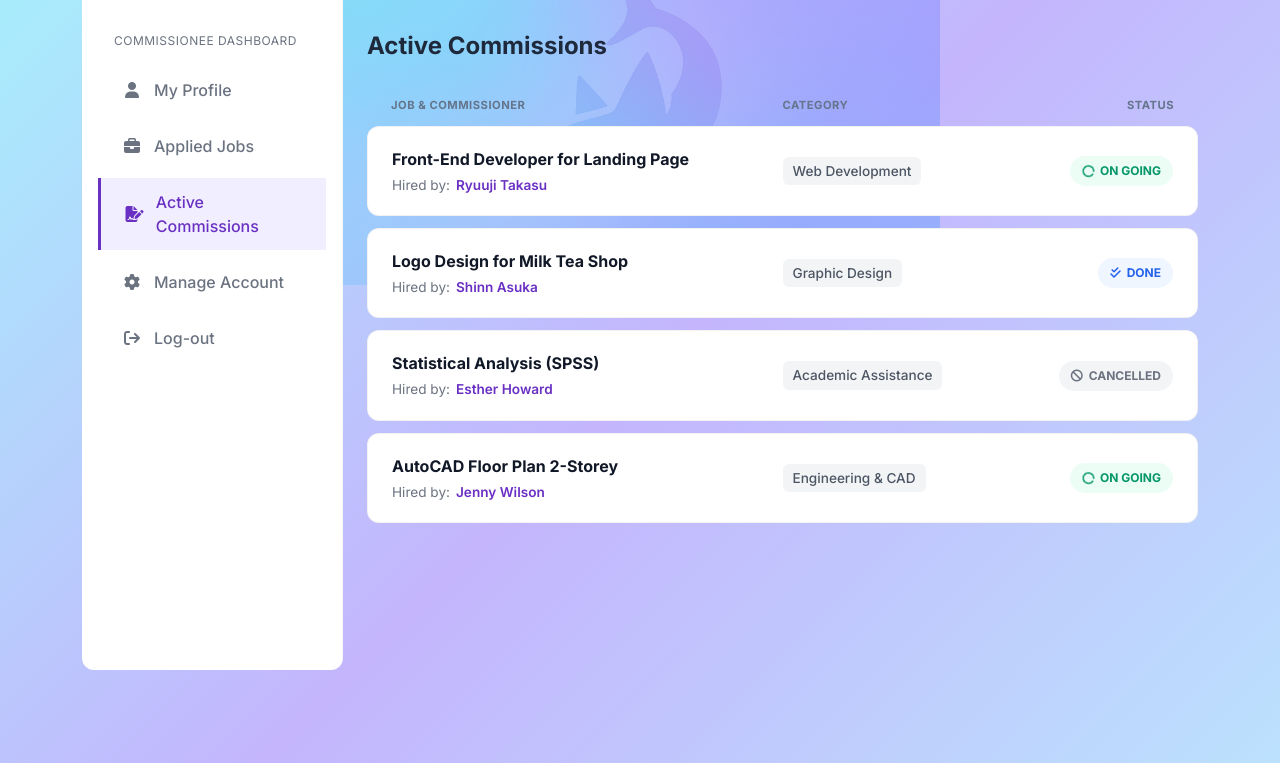
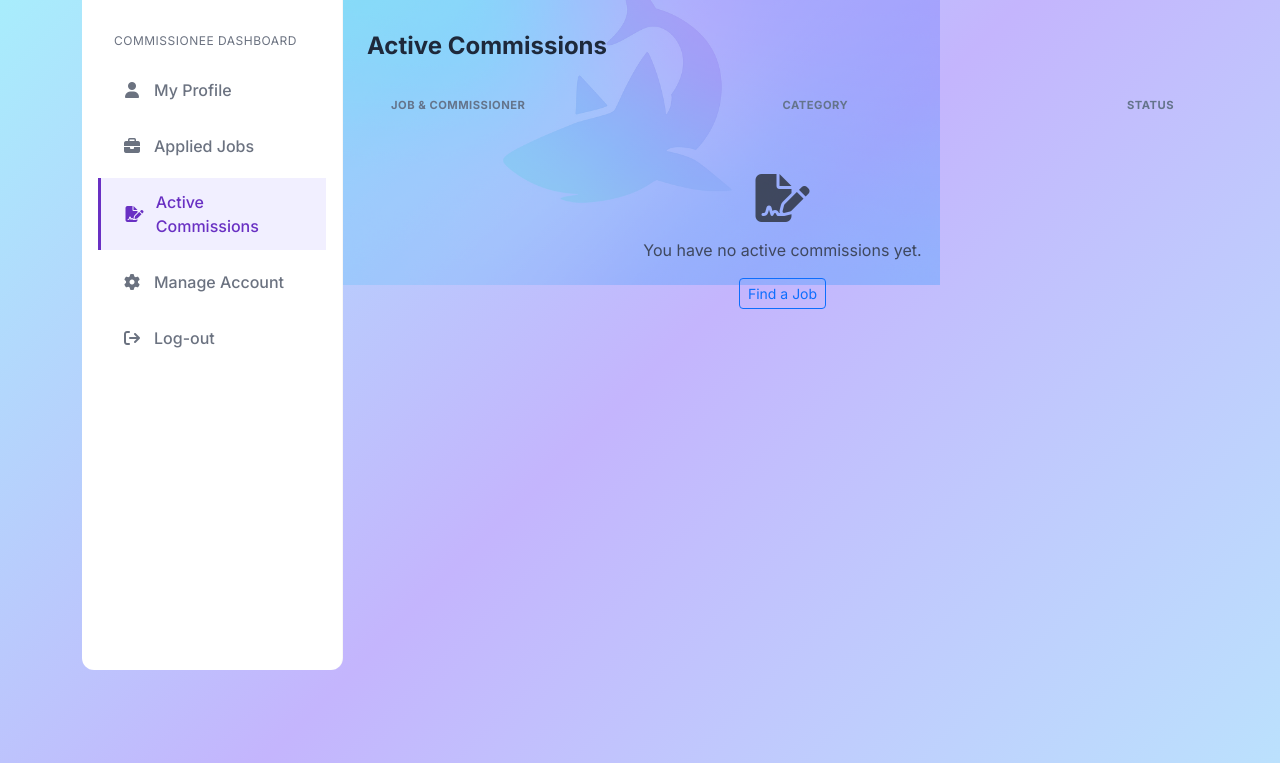
Before and after one commit to Shinnbeegpp/DSA-FINAL-PROJECT, a Django app: page /favorite_jobs/ in a window 1280 px wide. Shown: the part 115-878 px from the top of the page. Run offline with Django 5.2, Linux system fonts and the light colour scheme; the visitor is signed in with stand-in values (Sample User, id 1).

Commit message:
yung mga dagdag inayus na

```diff
--- a/jobshark/urls.py
+++ b/jobshark/urls.py
@@ -27,11 +27,11 @@ from users import views
 from users.views import homepage, sign_in, find_job_notsigned
 from users.views import registration, myjobs, find_job_candidate
 from users.views import commissionee_settings, commissioner_settings, post_job
-from users.views import applied_jobs, favorite_jobs, myprofile_commissioner
+from users.views import applied_jobs, active_commissions, myprofile_commissioner
 from users.views import myprofile_commissionee, view_details, saved_candidates
 from users.views import myprofile_commissionee, upload_resume, delete_resume
 from users.views import update_application_status, saved_candidates, update_job_status
-from users.views import view_commissionee, apply_for_job
+from users.views import view_commissionee, apply_for_job, favorite_jobs
 
 urlpatterns = [
     # General URLs
--- a/users/templates/applied_jobs.html
+++ b/users/templates/applied_jobs.html
@@ -342,7 +342,7 @@
 
             <div class="col-lg-9 col-content">
                 <div class="d-flex justify-content-between align-items-center mb-4">
-                    <h2 class="page-title">Applied Jobs <span style="color: #94a3b8; font-weight: 400; font-size: 1.2rem;">(7)</span></h2>
+                    <h2 class="page-title">Applied Jobs <span style="color: #94a3b8; font-weight: 400; font-size: 1.2rem;">({{ total_apps }})</span></h2>
 
                     <div class="d-flex align-items-center gap-2">
                         <span style="font-size: 0.9rem; font-weight: 500; color: #475569;">Application Status</span>
--- a/users/templates/favorite_jobs.html
+++ b/users/templates/favorite_jobs.html
@@ -241,77 +241,86 @@
                         <div class="text-end">Status</div>
                     </div>
 
+                    {% for app in applications %}
                     <div class="job-row">
+
                         <div>
-                            <div class="job-title">Front-End Developer for Landing Page</div>
+                            <div class="job-title">{{ app.job.title }}</div>
                             <div class="commissioner-info">
                                 <span>Hired by:</span>
-                                <span class="commissioner-name">Ryuuji Takasu</span>
-                            </div>
-                        </div>
-                        <div>
-                            <span class="category-tag">Web Development</span>
-                        </div>
-                        <div class="text-end text-end-desktop">
-                            <span class="status-badge status-ongoing">
-                                <i class="fa-solid fa-circle-notch fa-spin"></i> On Going
+                                <span class="commissioner-name">
+                                    {{ app.job.commissioner.first_name }} {{ app.job.commissioner.last_name }}
                                 </span>
                             </div>
                         </div>
 
-                    <div class="job-row">
                         <div>
-                            <div class="job-title">Logo Design for Milk Tea Shop</div>
-                            <div class="commissioner-info">
-                                <span>Hired by:</span>
-                                <span class="commissioner-name">Shinn Asuka</span>
+                            <span class="category-tag">{{ app.job.category }}</span>
                         </div>
-                        </div>
-                        <div>
-                            <span class="category-tag">Graphic Design</span>
-                        </div>
+
                         <div class="text-end text-end-desktop">
+                            {% if app.job.status == 'Ongoing' %}
+                                <span class="status-badge status-ongoing">
+                                    <i class="fa-solid fa-circle-notch fa-spin"></i> On Going
+                                </span>
+                            {% elif app.job.status == 'Done' %}
                                 <span class="status-badge status-done">
                                     <i class="fa-solid fa-check-double"></i> Done
                                 </span>
-                        </div>
-                    </div>
-
-                    <div class="job-row">
-                        <div>
-                            <div class="job-title">Statistical Analysis (SPSS)</div>
-                            <div class="commissioner-info">
-                                <span>Hired by:</span>
-                                <span class="commissioner-name">Esther Howard</span>
-                            </div>
-                        </div>
-                        <div>
-                            <span class="category-tag">Academic Assistance</span>
-                        </div>
-                        <div class="text-end text-end-desktop">
+                            {% elif app.job.status == 'Cancelled' %}
                                 <span class="status-badge status-cancelled">
                                     <i class="fa-solid fa-ban"></i> Cancelled
                                 </span>
-                        </div>
+                            {% else %}
+                                <span class="status-badge status-ongoing">
+                                    <i class="fa-solid fa-check"></i> Accepted
+                                </span>
+                            {% endif %}
                         </div>
 
-                    <div class="job-row">
-                        <div>
-                            <div class="job-title">AutoCAD Floor Plan 2-Storey</div>
-                            <div class="commissioner-info">
-                                <span>Hired by:</span>
-                                <span class="commissioner-name">Jenny Wilson</span>
                     </div>
+                    {% empty %}
+                        <div class="text-center py-5 text-muted">
+                            <i class="fa-solid fa-file-signature fa-3x mb-3"></i>
+                            <p>You have no active commissions yet.</p>
+                            <a href="{% url 'find_job_candidate' %}" class="btn btn-sm btn-outline-primary">Find a Job</a>
                         </div>
-                        <div>
-                            <span class="category-tag">Engineering & CAD</span>
+                    {% endfor %}
+
+                    {% if applications.has_other_pages %}
+                    <div class="d-flex justify-content-center mt-4 gap-2">
+
+                        {% if applications.has_previous %}
+                            <a href="?page={{ applications.previous_page_number }}" class="btn btn-sm text-muted rounded-circle d-flex align-items-center justify-content-center text-decoration-none" style="width: 32px; height: 32px; border: 1px solid #eee;">
+                                <i class="fa-solid fa-arrow-left"></i>
+                            </a>
+                        {% else %}
+                            <button class="btn btn-sm text-muted rounded-circle" style="width: 32px; height: 32px;" disabled><i class="fa-solid fa-arrow-left"></i></button>
+                        {% endif %}
+
+                        {% for num in applications.paginator.page_range %}
+                            {% if applications.number == num %}
+                                <span class="btn btn-sm rounded-circle text-white fw-bold shadow-sm d-flex align-items-center justify-content-center"
+                                    style="width: 32px; height: 32px; background-color: var(--primary-color); cursor: default;">
+                                    {{ num }}
+                                </span>
+                            {% else %}
+                                <a href="?page={{ num }}" class="btn btn-sm text-muted rounded-circle d-flex align-items-center justify-content-center text-decoration-none" style="width: 32px; height: 32px; border: 1px solid #eee;">
+                                    {{ num }}
+                                </a>
+                            {% endif %}
+                        {% endfor %}
+
+                        {% if applications.has_next %}
+                            <a href="?page={{ applications.next_page_number }}" class="btn btn-sm rounded-circle fw-bold d-flex align-items-center justify-content-center text-decoration-none" style="width: 32px; height: 32px; color: var(--primary-color); background: #f3f0ff;">
+                                <i class="fa-solid fa-arrow-right"></i>
+                            </a>
+                        {% else %}
+                            <button class="btn btn-sm text-muted rounded-circle" style="width: 32px; height: 32px;" disabled><i class="fa-solid fa-arrow-right"></i></button>
+                        {% endif %}
+
                     </div>
-                        <div class="text-end text-end-desktop">
-                            <span class="status-badge status-ongoing">
-                                <i class="fa-solid fa-circle-notch fa-spin"></i> On Going
-                            </span>
-                        </div>
-                    </div>
+                    {% endif %}
 
                 </div>
             </div>
--- a/users/views.py
+++ b/users/views.py
@@ -14,8 +14,6 @@ from django.core.paginator import Paginator
 
 def homepage(request):
     return render(request,'homepage.html')
-
-
 
 
 def registration(request):
@@ -294,13 +292,17 @@ def myjobs(request):
     if status_filter and status_filter != 'All Applications':
         jobs = jobs.filter(status=status_filter)
 
-    paginator = Paginator(jobs, 5) # Show 5 jobs per page
+    # 3. GET THE TOTAL COUNT (After filtering, before pagination)
+    total_jobs_count = jobs.count()
+
+    # 4. PAGINATION LOGIC (5 Jobs per page)
+    paginator = Paginator(jobs, 5)
     page_number = request.GET.get('page')
     page_obj = paginator.get_page(page_number)
 
-    # 3. Pass data to HTML
+    # 5. Pass data to HTML
     context = {
-        'jobs': jobs,
+        'jobs': page_obj,
         'total_jobs': jobs.count(),
         'current_filter': status_filter or 'All Applications'
     }
@@ -380,12 +382,16 @@ def applied_jobs(request):
 
     apps_list = JobApplication.objects.filter(applicant=request.user).select_related('job').order_by('-date_applied')
 
+    # 3. GET THE TOTAL COUNT (After filtering, before pagination)
+    total_apps_list_count = apps_list.count()
+
     paginator = Paginator(apps_list, 5)
     page_number = request.GET.get('page')
     page_obj = paginator.get_page(page_number)
 
     context = {
-        'applications': page_obj
+        'applications': page_obj,
+        'total_apps': apps_list.count(),
     }
     return render(request, 'applied_jobs.html', context)
 
@@ -588,3 +594,22 @@ def update_application_status(request, application_id, new_status):
         return redirect('saved_candidates')
 
     return redirect('myjobs')
+
+@login_required
+def active_commissions(request): # Or whatever your URL points to (e.g. saved_candidates)
+    # 1. Fetch applications where the user was ACCEPTED
+    active_apps = JobApplication.objects.filter(
+        applicant=request.user,
+        status='Accepted'
+    ).select_related('job', 'job__commissioner').order_by('-date_applied')
+
+    # 2. Pagination (5 per page)
+    paginator = Paginator(active_apps, 5)
+    page_number = request.GET.get('page')
+    page_obj = paginator.get_page(page_number)
+
+    context = {
+        'applications': page_obj,
+    }
+    # Make sure this matches your HTML file name
+    return render(request, 'active_commissions.html', context)
```
Also changed, not shown: users/templates/myjobs.html (+36 -13 lines). Lines whose indentation alone changed are shown as unchanged.
